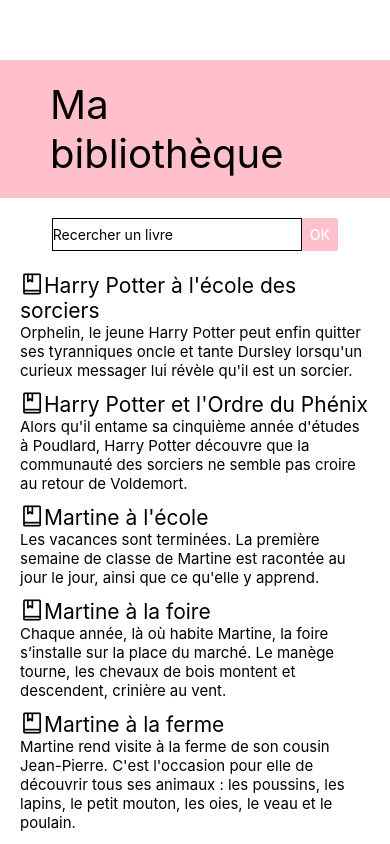
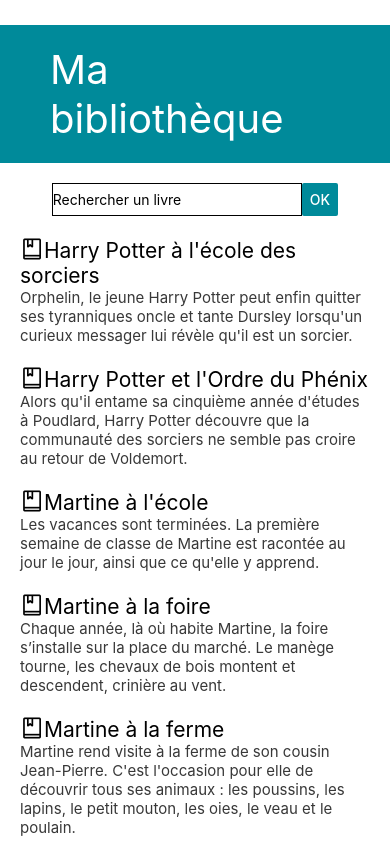
Before and after one commit to Maryline-frem/appli-bibliotheque-native, a React Native app: screen / in a window 390 px wide. Built offline with nearby package versions, Linux system fonts and the light colour scheme.

Commit message:
Amélioration du StyleSheet

```diff
--- a/App.js
+++ b/App.js
@@ -44,9 +44,9 @@
       <Text style={styles.title}>Ma bibliothèque</Text>
 
       <View style={styles.search}>
-        <TextInput style={styles.input} value="Recercher un livre"
+        <TextInput style={styles.input} value="Rechercher un livre"
          onChangeText={(text) => {setBooks(text)}} />
-        <Button title="OK" color="pink" onPress={searchTitle}/>
+        <Button title="OK" color="#008A9A" onPress={searchTitle}/>
       </View>
 
       <ScrollView style={styles.book}>
@@ -66,15 +66,15 @@
   },
   title: {
     fontSize: 40,
-    marginTop: 60,
+    marginTop: 25,
     marginBottom: 20,
-    backgroundColor: 'pink',
+    color: '#fff',
+    backgroundColor: '#008A9A',
     paddingHorizontal: 50,
     paddingVertical: 20
   },
   search: {
     flexDirection: 'row',
-    marginBottom: 10,
   },
   input: {
     borderWidth: 1,
@@ -83,11 +83,12 @@
   },
   bookTitle: {
     fontSize: 21,
-    marginTop: 10,
+    marginTop: 20,
     marginHorizontal: 20
   },
   bookDescription: {
     marginHorizontal: 20,
-    fontSize: 15
+    fontSize: 15,
+    color: '#383838'
   }
 });
```
